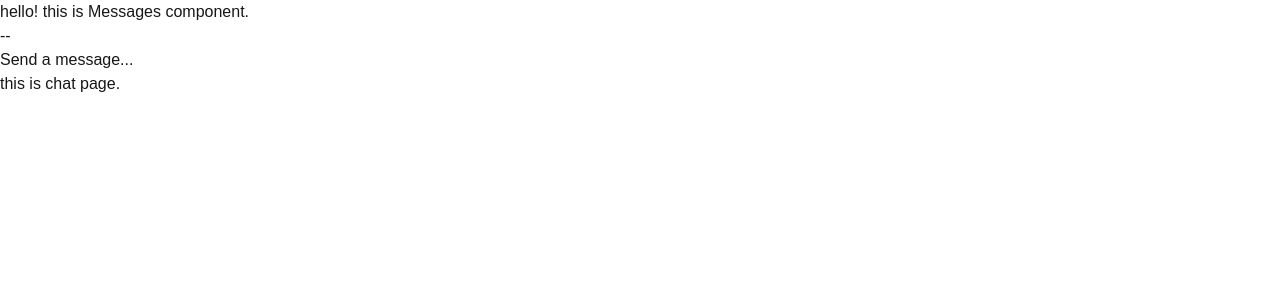
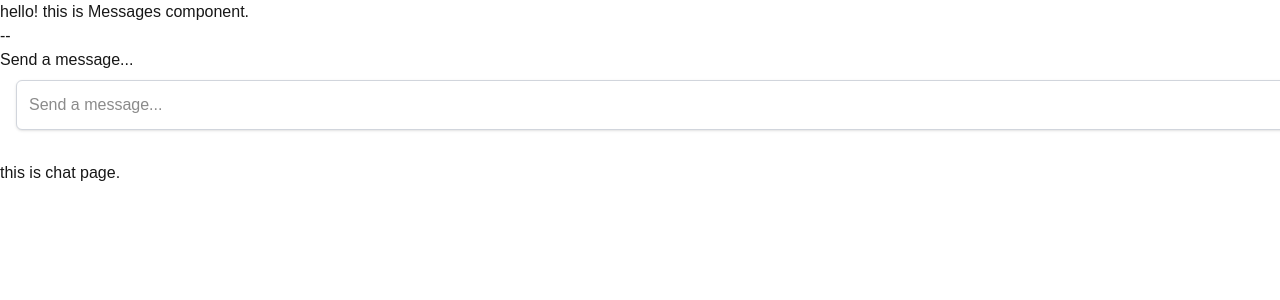
Before and after one commit to gavinfelix/gavinfelix-portfolio, a Next.js app in the folder apps/ai/: page /chat in a window 1280 px wide. Shown: the top 300 px of the page. Built offline with nearby package versions, Linux system fonts and the light colour scheme.

Commit message:
feat: add PromptInputTextarea component and integrate it into MultimodalInput

```diff
--- /dev/null
+++ b/apps/ai/src/components/elements/prompt-input.tsx
@@ -0,0 +1,9 @@
+export function PromptInputTextarea() {
+  return (
+    <textarea
+      className="m-4 mb-6 mt-2 w-full flex-1 resize-none rounded-md border border-gray-300 bg-white p-3 shadow-sm focus:border-blue-500 focus:outline-none focus:ring-1 focus:ring-blue-500 dark:border-gray-600 dark:bg-gray-800 dark:text-white dark:placeholder-gray-400"
+      placeholder="Send a message..."
+      rows={1}
+    ></textarea>
+  );
+}
--- a/apps/ai/src/components/mutimodal-input.tsx
+++ b/apps/ai/src/components/mutimodal-input.tsx
@@ -1,3 +1,5 @@
+import { PromptInputTextarea } from "./elements/prompt-input";
+
 export function MultimodalInput() {
   return (
     <div>
@@ -6,6 +8,7 @@ export function MultimodalInput() {
         multiple
       />
       Send a message...
+      <PromptInputTextarea />
     </div>
   );
 }
```
